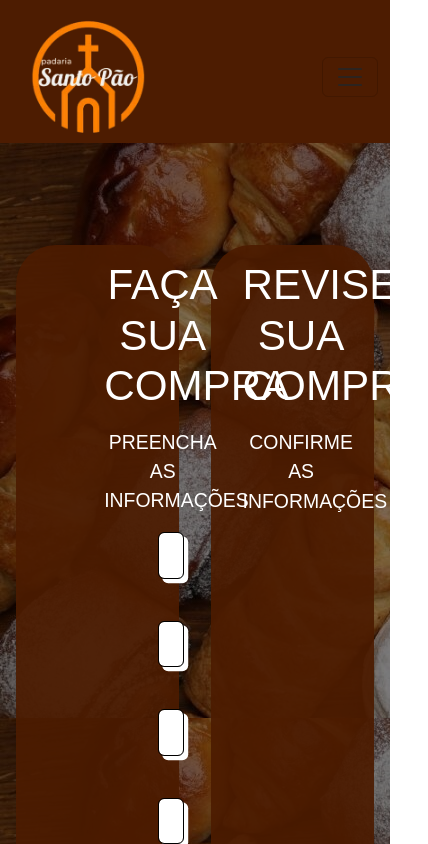
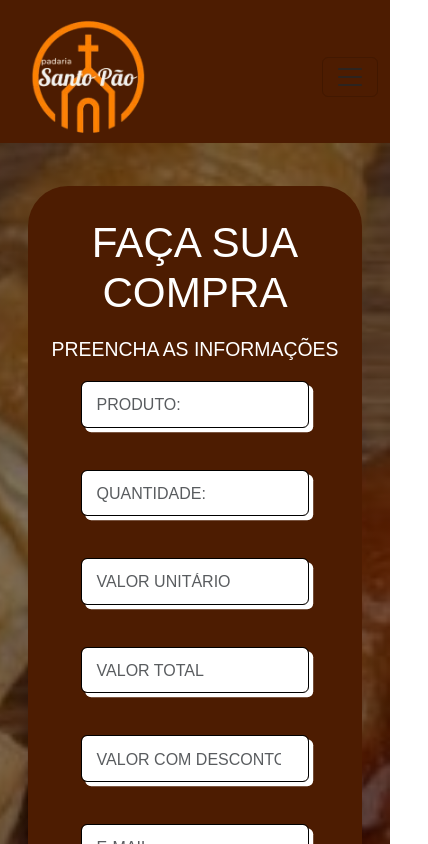
Before and after one commit to spricigom/padaria, a Vue app: page /pedido in a window 390 px wide. Shown: the top 844 px of the page, 428 px wide, since content can reach past the window. Built offline with nearby package versions, Linux system fonts and the light colour scheme; a web font is replaced by a local one.

Commit message:
responsividade pedido

```diff
--- a/src/componentes/HeaderNav.vue
+++ b/src/componentes/HeaderNav.vue
@@ -42,6 +42,7 @@
 li{
     margin-left: 60px;
 }
+
 .navbar-brand{
     width: 18vh;
 }
--- a/src/componentes/Pedido.vue
+++ b/src/componentes/Pedido.vue
@@ -20,8 +20,8 @@ function loginPedido() {
 <template>
   <div class="container text-center">
     <div class="row">
-      <div class="col" id="fundo"></div>
-      <div class="col" id="fundo"></div>
+      <div class="col" id="fundo1"></div>
+      <div class="col" id="fundo2"></div>
     </div>
   </div>
 
@@ -37,62 +37,26 @@ function loginPedido() {
           <div class="form">
             <form @submit.prevent="loginPedido">
               <div class="mb-3">
-                <input
-                  type="text"
-                  class="form-control"
-                  id="email"
-                  placeholder="PRODUTO:"
-                  style="margin-top: -4.4vh"
-                  v-model="pedido.produto"
-                />
+                <input type="text" class="form-control" id="email" placeholder="PRODUTO:" style="margin-top: -4.4vh"
+                  v-model="pedido.produto" />
               </div>
               <div class="mb-3">
-                <input
-                  type="number"
-                  class="form-control"
-                  placeholder="QUANTIDADE:"
-                  v-model="pedido.quantidade"
-                />
+                <input type="number" class="form-control" placeholder="QUANTIDADE:" v-model="pedido.quantidade" />
               </div>
               <div class="mb-3">
-                <input
-                  type="number"
-                  class="form-control"
-                  placeholder="VALOR UNITÁRIO"
-                  v-model="pedido.valorUnitario"
-                />
+                <input type="number" class="form-control" placeholder="VALOR UNITÁRIO" v-model="pedido.valorUnitario" />
               </div>
               <div class="mb-3">
-                <input
-                  type="number"
-                  class="form-control"
-                  placeholder="VALOR TOTAL"
-                  v-model="pedido.valorTotal"
-                />
+                <input type="number" class="form-control" placeholder="VALOR TOTAL" v-model="pedido.valorTotal" />
               </div>
               <div class="mb-3">
-                <input
-                  type="number"
-                  class="form-control"
-                  placeholder="VALOR COM DESCONTO"
-                  v-model="pedido.desconto"
-                />
+                <input type="number" class="form-control" placeholder="VALOR COM DESCONTO" v-model="pedido.desconto" />
               </div>
               <div class="mb-3">
-                <input
-                  type="email"
-                  class="form-control"
-                  placeholder="E-MAIL:"
-                  v-model="pedido.email"
-                />
+                <input type="email" class="form-control" placeholder="E-MAIL:" v-model="pedido.email" />
               </div>
               <div class="mb-3">
-                <input
-                  type="password"
-                  class="form-control"
-                  placeholder="SENHA:"
-                  v-model="pedido.senha"
-                />
+                <input type="password" class="form-control" placeholder="SENHA:" v-model="pedido.senha" />
               </div>
 
               <p style="font-size: 2vh; margin-top: -30px">Primeira vez? Faça o seu cadastro!</p>
@@ -162,7 +126,18 @@ input {
   border-radius: 1.6vw;
 }
 
-#fundo {
+#fundo1 {
+  background-color: #4d1c01;
+  color: white;
+  margin-top: 12vh;
+  margin-left: 4vw;
+  margin-right: 4vw;
+  height: 105vh;
+  opacity: 92%;
+  border-radius: 40px;
+}
+
+#fundo2 {
   background-color: #4d1c01;
   color: white;
   margin-top: 12vh;
@@ -179,13 +154,13 @@ input {
 
 .formCampo {
   color: white;
-  height: 100vh;
+  margin-top: 12vh;
+  margin-left: 4vw;
+  margin-right: 4vw;
+  height: 105vh;
+  border-radius: 40px;
   position: relative;
-  border-radius: 5vh;
-  bottom: 120vh;
-  margin: 13vh;
-  right: 4.5vw;
-  width: 30vw;
+  bottom: 117vh;
 }
 
 .formCampo h1 {
@@ -202,13 +177,13 @@ input {
 
 .formResultado {
   color: white;
-  height: 100vh;
+  margin-top: 12vh;
+  margin-left: 4vw;
+  margin-right: 4vw;
+  height: 105vh;
+  border-radius: 40px;
   position: relative;
-  border-radius: 5vh;
-  bottom: 120vh;
-  margin: 13vh;
-  width: 30vw;
-  left: 31vw;
+  bottom: 117vh;
 }
 
 .formResultado h1 {
@@ -226,4 +201,48 @@ input {
 .form {
   margin: 6.36vh;
 }
+
+@media screen and (max-width: 768px) {
+  #fundo1{
+    height: 117vh;
+    margin-top: 5vh;
+  }
+  #fundo2{
+    height: 117vh;
+    margin-top: 5vh;
+  }
+  .formCampo{
+    bottom:130vh
+  }
+  .formResultado{
+    bottom:130vh
+  }
+  #enviar{
+    top:22vh
+  }
+}
+@media screen and (max-width: 425px) {
+  #fundo1{
+    display: none;
+  }
+  #fundo2{
+    display: none;
+  }
+  .formCampo{
+    margin-top: 5vh;
+    bottom: 0;
+    background-color: #4d1c01;
+  }
+  .formResultado{
+    position: relative;
+    top: 105vh;
+    background-color: #4d1c01;
+    height: 100vh;
+  }
+  #enviar{
+    top: 10vh;
+    font-size: 2vh;
+  }
+}
+
 </style>
--- a/src/views/CadastroProdutoView.vue
+++ b/src/views/CadastroProdutoView.vue
@@ -29,7 +29,9 @@ function redirecionar(){
 body{
     background-image: linear-gradient(rgba(0,0,0,0.5), rgba(0,0,0,0.5)),url('@/assets/comidas.jpg');
     background-position: 100%;
-    height: 135vh;
+    height: 130vh;
+    background-repeat: no-repeat;
+    background-size: cover;
 }
 
 </style>
--- a/src/views/fornecedoresView.vue
+++ b/src/views/fornecedoresView.vue
@@ -87,12 +87,14 @@ import HeaderNav from '@/componentes/HeaderNav.vue';
 </template>
 
 <style scoped>
-main {
-    background-image: linear-gradient(rgba(0, 0, 0, 0.5), rgba(0, 0, 0, 0.5)), url('@/assets/comidas.jpg');
+
+main{
+    background-image: linear-gradient(rgba(0,0,0,0.5), rgba(0,0,0,0.5)),url('@/assets/comidas.jpg');
     background-position: 100%;
-    height: 120vh;
+    height: 100vh;
+    background-repeat: no-repeat;
+    background-size: cover;
 }
-
 
 .col {
     color: white;
--- a/src/views/pedidoView.vue
+++ b/src/views/pedidoView.vue
@@ -37,9 +37,12 @@ function salvarPedido(resultPedido) {
 </template>
 
 <style scoped>
-main {
-    background: linear-gradient(rgba(0, 0, 0, 0.5), rgba(0, 0, 0, 0.5)), url('@/assets/comidas.jpg');
-    object-fit: cover;
+main{
+    background-image: linear-gradient(rgba(0,0,0,0.5), rgba(0,0,0,0.5)),url('@/assets/comidas.jpg');
+    background-position: 100%;
+    height: 230vh;
+    background-repeat: no-repeat;
+    background-size: cover;
 }
 
 
--- a/src/views/relatorioView.vue
+++ b/src/views/relatorioView.vue
@@ -56,8 +56,9 @@ import HeaderNav from '@/componentes/HeaderNav.vue';
 body{
     background-image: linear-gradient(rgba(0,0,0,0.5), rgba(0,0,0,0.5)),url('@/assets/comidas.jpg');
     background-position: 100%;
-    height: 110vh;
-
+    height: 120vh;
+    background-repeat: no-repeat;
+    background-size: cover;
 }
 .conteiner {
     display: flex;
```
